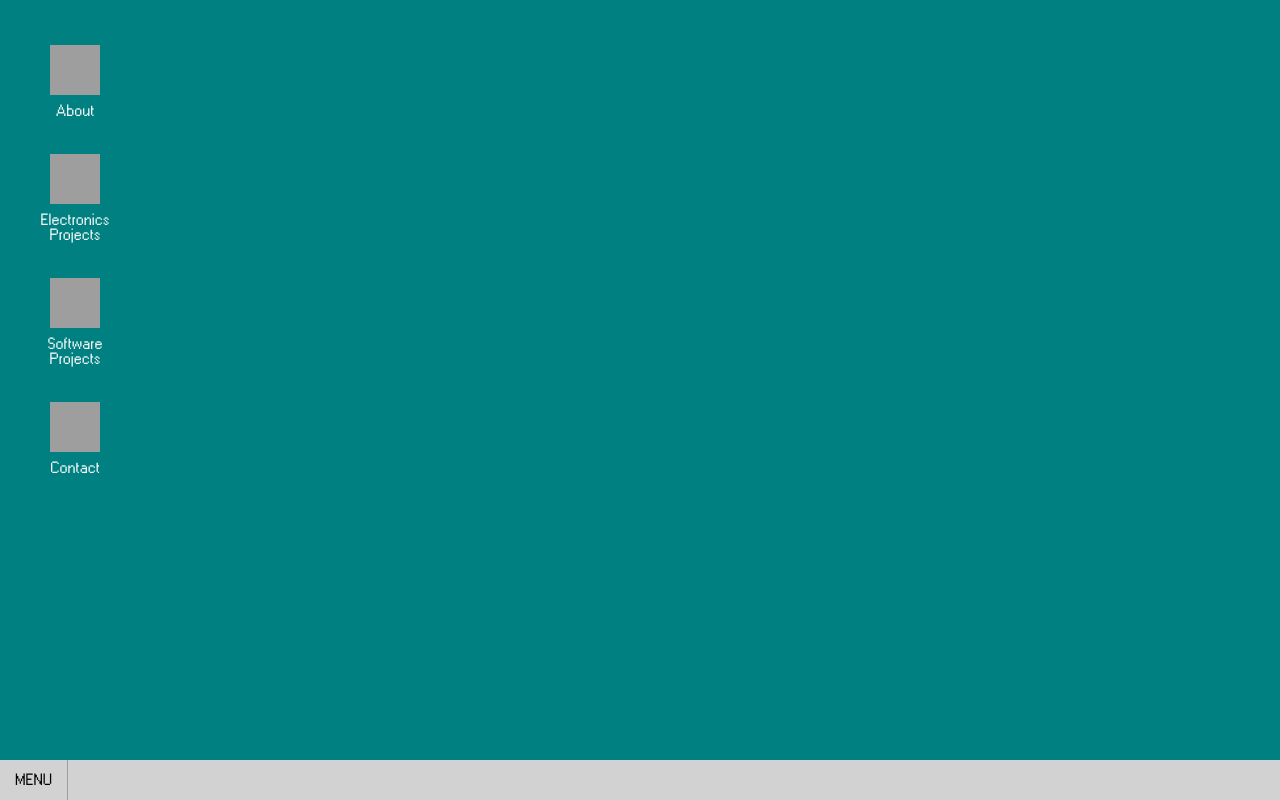
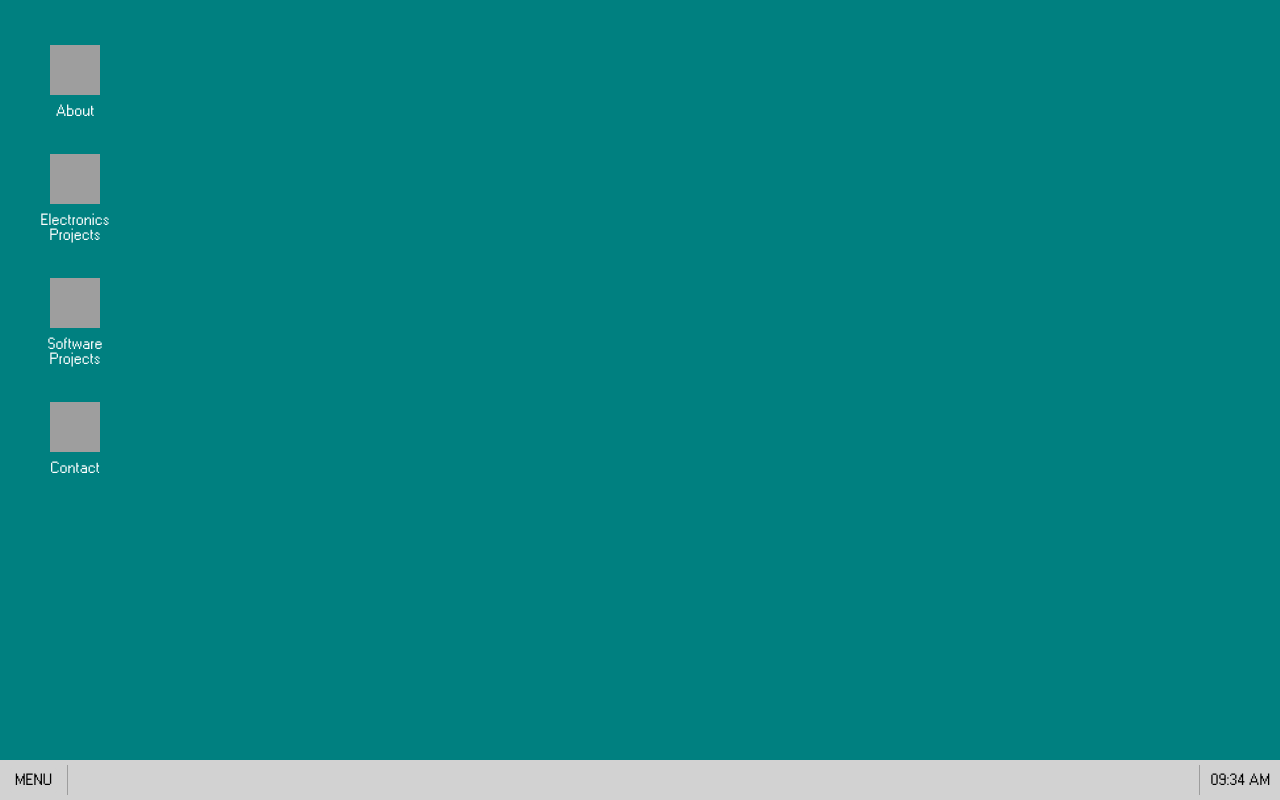
Before and after one commit to kyriosaa/portfolio, a React (Vite) app: page /#/ in a window 1280 px wide. Built offline with nearby package versions, Linux system fonts and the light colour scheme; grey boxes are pictures that could not be loaded.

Commit message:
Add clock

```diff
--- /dev/null
+++ b/src/components/clock.jsx
@@ -0,0 +1,21 @@
+import { useState, useEffect } from "react";
+import "./css/clock.css";
+
+const Clock = () => {
+  const [time, setTime] = useState(new Date());
+
+  useEffect(() => {
+    const interval = setInterval(() => {
+      setTime(new Date());
+    }, 1000);
+    return () => clearInterval(interval); // Cleanup interval on unmount
+  }, []);
+
+  return (
+    <div className="clock">
+      {time.toLocaleTimeString([], { hour: "2-digit", minute: "2-digit" })}
+    </div>
+  );
+};
+
+export default Clock;
--- /dev/null
+++ b/src/components/css/clock.css
@@ -0,0 +1,3 @@
+.clock {
+  color: black;
+}
--- a/src/components/css/taskbar.css
+++ b/src/components/css/taskbar.css
@@ -9,7 +9,7 @@
   display: flex;
   align-items: center;
   padding-left: 10px;
-  justify-content: left;
+  justify-content: space-between;
   box-sizing: border-box;
   padding-right: 10px;
   z-index: 1000;
@@ -25,7 +25,7 @@
 
 .separator {
   width: 1px;
-  height: 100%;
+  height: 30px;
   background-color: #9d9d9d;
   margin: 0 10px;
   align-self: center;
@@ -48,3 +48,15 @@
   cursor: pointer;
   color: black;
 }
+
+.left {
+  display: flex;
+  justify-content: left;
+  align-items: center;
+}
+
+.right {
+  display: flex;
+  justify-content: right;
+  align-items: center;
+}
--- a/src/components/css/window.css
+++ b/src/components/css/window.css
@@ -1,7 +1,7 @@
 .window {
   position: absolute;
   background-color: #ffffff;
-  border: 6px double #000;
+  border: 6px double black;
   border-radius: 1%;
   z-index: 1000;
   box-shadow: 4px 4px 2px rgba(0, 0, 0, 0.3);
@@ -10,6 +10,7 @@
 
 .window-header {
   background-color: #000080;
+  border-bottom: 2px solid black;
   color: white;
   padding: 5px;
   cursor: move;
--- a/src/components/taskbar.jsx
+++ b/src/components/taskbar.jsx
@@ -1,9 +1,12 @@
 import "./css/taskbar.css";
 import PropTypes from "prop-types";
+
+import Clock from "./clock";
 
 const Taskbar = ({ openWindows, closeWindow }) => {
   return (
     <div className="taskbar">
+      <div className="left">
         <div className="start-button">MENU</div>
         <div className="separator"></div>
         <div className="taskbar-icons">
@@ -22,6 +25,11 @@ const Taskbar = ({ openWindows, closeWindow }) => {
           ))}
         </div>
       </div>
+      <div className="right">
+        <div className="separator"></div>
+        <Clock />
+      </div>
+    </div>
   );
 };
 
--- a/src/components/window.jsx
+++ b/src/components/window.jsx
@@ -31,7 +31,7 @@ const Window = ({
           className="window-content"
           style={{
             width: `${dimensions.width - 20}px`,
-            height: `${dimensions.height - 30}px`,
+            height: `${dimensions.height - 32}px`,
           }}
         >
           <Component />
```
Lines whose indentation alone changed are shown as unchanged.
